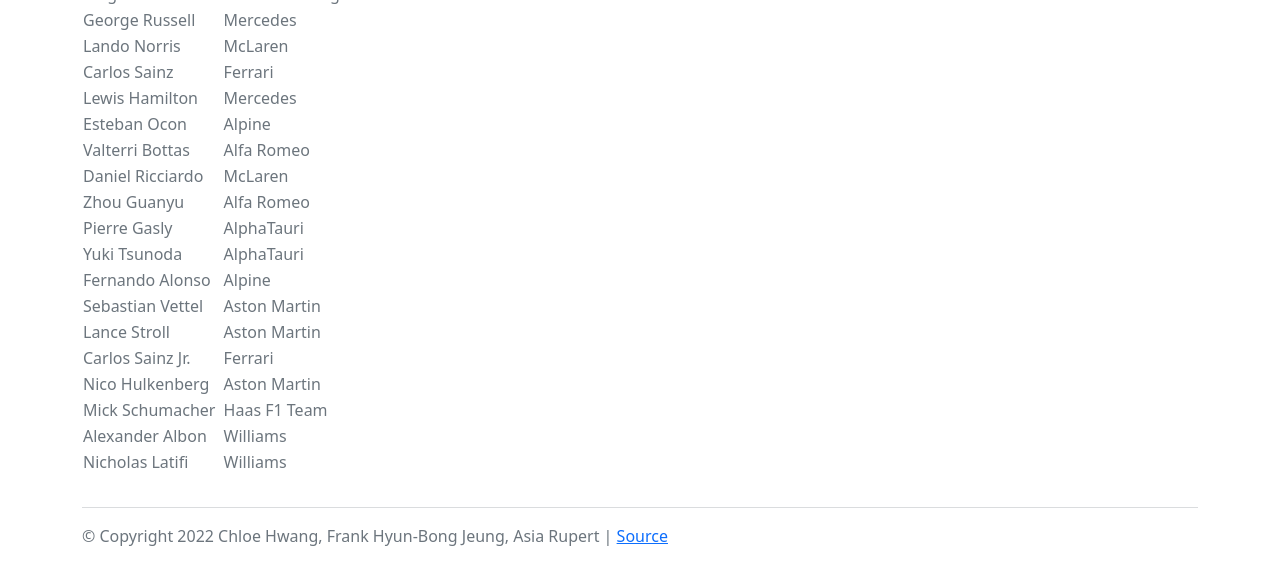
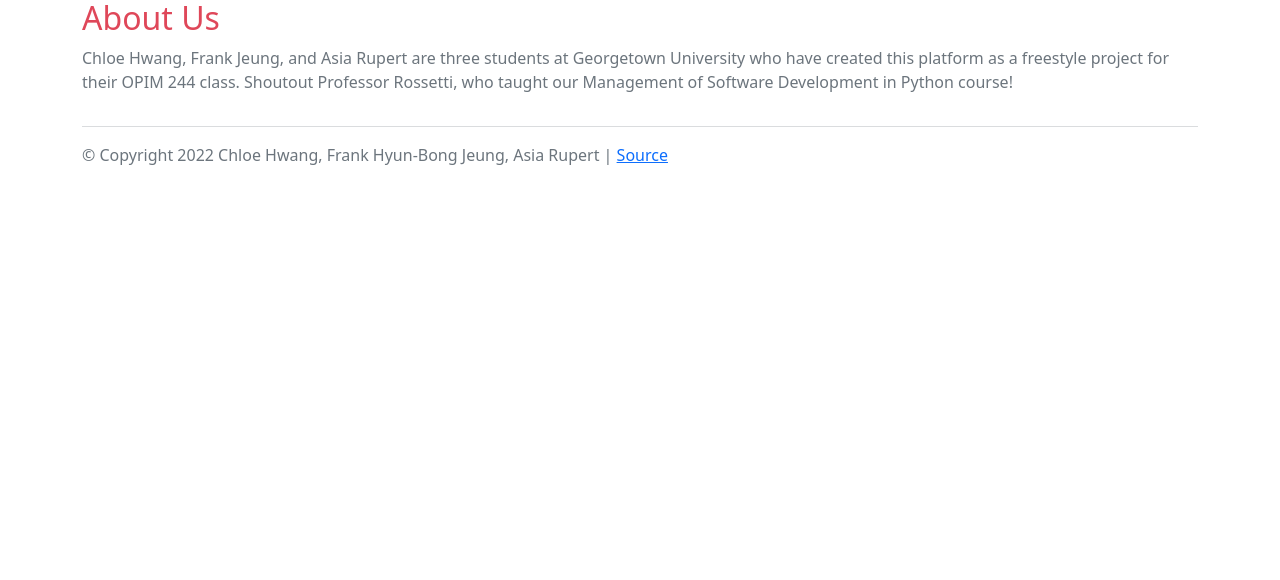
Before and after one commit to chloe-hwang/F1fever, a Flask app: page /about in a window 1280 px wide. Shown: the part 486-1066 px from the top of the page. After the commit the page ends 651 px from the top, so only its background shows below. Run offline with Flask 2, Linux system fonts and the light colour scheme.

Commit message:
Formats and Drivers File

```diff
--- a/web_app/templates/about.html
+++ b/web_app/templates/about.html
@@ -2,109 +2,25 @@
 
 {% block content %}
 
-    <h1>About Formula One Fever</h1>
+    <h1 style="color: #df4759;">About Formula One Fever</h1>
 
     <p>This project is designed to create a safe space for Formula 1 Fans to bet on which driver will win a given Grand Prix, and does NOT require real money to be wagered.
         Users can select a Grand Prix race to bet on, and input their bets on who will the winner be.
-        Users can also choose to invite other players to place wagers via email.
         After the Grand Prix race, this project will showcase the results of the race, such as driver rankings and race times.</p>
 
+    <img src="https://www.formula1.com/content/dam/fom-website/manual/Misc/2022manual/2022Races/EmiliaRomagnaGP/MicrosoftTeams-image%20(9).jpg" jsaction="load:XAeZkd;" jsname="HiaYvf" class="n3VNCb" alt="Are Ferrari ready to win the World Championship in 2022? | Formula 1®" data-noaft="1" style="width: 450px; height: 253.125px; margin: 0px;">
 
-    <h2>About Us</h2>
-<h2>Drivers and Manufacturers</h2>
-<p>Check out this season's official F1 line-up!</p>
-    <table>
-        <tr>
-            <th>Driver</th>
-            <th>&nbsp</th>
-            <th>Manufacturer</th>
-        </tr>
-        <tr>
-            <td>Charles Leclerc</td>
-            <th>&nbsp</th>
-            <td>Ferrari</td>
-        </tr>
-            <td>Max Verstappen</td>
-            <th>&nbsp</th>
-            <td>Red Bull Racing</td>
-        </tr>
-            <td>Sergio Perez</td>
-            <th>&nbsp</th>
-            <td>Red Bull Racing</td>
-        </tr>
-            <td>George Russell</td>
-            <th>&nbsp</th>
-            <td>Mercedes</td>
-        </tr>
-            <td>Lando Norris</td>
-            <th>&nbsp</th>
-            <td>McLaren</td>
-        </tr>
-            <td>Carlos Sainz</td>
-            <th>&nbsp</th>
-            <td>Ferrari</td>
-        </tr>
-            <td>Lewis Hamilton</td>
-            <th>&nbsp</th>
-            <td>Mercedes</td>
-        </tr>
-            <td>Esteban Ocon</td>
-            <th>&nbsp</th>
-            <td>Alpine</td>
-        </tr>
-            <td>Valterri Bottas</td>
-            <th>&nbsp</th>
-            <td>Alfa Romeo</td>
-        </tr>
-            <td>Daniel Ricciardo</td>
-            <th>&nbsp</th>
-            <td>McLaren</td>
-        </tr>
-            <td>Zhou Guanyu</td>
-            <th>&nbsp</th>
-            <td>Alfa Romeo</td>
-        </tr>
-            <td>Pierre Gasly</td>
-            <th>&nbsp</th>
-            <td>AlphaTauri</td>
-        </tr>
-            <td>Yuki Tsunoda</td>
-            <th>&nbsp</th>
-            <td>AlphaTauri</td>
-        </tr>
-            <td>Fernando Alonso</td>
-            <th>&nbsp</th>
-            <td>Alpine</td>
-        </tr>
-            <td>Sebastian Vettel</td>
-            <th>&nbsp</th>
-            <td>Aston Martin</td>
-        </tr>
-            <td>Lance Stroll</td>
-            <th>&nbsp</th>
-            <td>Aston Martin</td>
-        </tr>
-            <td>Carlos Sainz Jr.</td>
-            <th>&nbsp</th>
-            <td>Ferrari</td>
-        </tr>
-            <td>Nico Hulkenberg</td>
-            <th>&nbsp</th>
-            <td>Aston Martin</td>
-        </tr>
-            <td>Mick Schumacher</td>
-            <th>&nbsp</th>
-            <td>Haas F1 Team</td>
-        </tr>
-            <td>Alexander Albon</td>
-            <th>&nbsp</th>
-            <td>Williams</td>
-        </tr>
-            <td>Nicholas Latifi</td>
-            <th>&nbsp</th>
-            <td>Williams</td>
-        </tr>
-    </table>
+
+
+    <h2 style="color: #df4759;">About Us</h2>
+
+    <p>Chloe Hwang, Frank Jeung, and Asia Rupert are three students at Georgetown University who have created this platform as a freestyle project for their OPIM 244 class.
+        Shoutout Professor Rossetti, who taught our Management of Software Development in Python course!</p>
+
+
+
+
+
 
 
 {% endblock %}
--- a/web_app/templates/betting_form.html
+++ b/web_app/templates/betting_form.html
@@ -2,7 +2,7 @@
 
 {% block content %}
 
-    <h2>Bet now</h2>
+    <h2 style="color: #df4759;">Bet Now!</h2>
 
     <form action="/betting/results" method="POST">
 
--- a/web_app/templates/betting_results.html
+++ b/web_app/templates/betting_results.html
@@ -2,7 +2,7 @@
 
 {% block content %}
 
-    <h2>Race Results For The {{ results[0]["raceName"] }} {{ results[0]["season"] }} :</h2>
+    <h2 style="color: #df4759;">Race Results For The {{ results[0]["raceName"] }} {{ results[0]["season"] }} :</h2>
 
     <ul>
         {% for d in results[0]["Results"] %}
--- a/web_app/templates/drivers.html
+++ b/web_app/templates/drivers.html
@@ -2,8 +2,8 @@
 
 {% block content %}
 
-    <h2>Drivers and Manufacturers</h2>
-    <p>Check out this season's official F1 line-up!</p>
+    <h2 style="color: #df4759;">Drivers and Manufacturers</h2>
+    <p>Check out this season's official F1 line-up! For more information, head to the official <a href="https://www.formula1.com/"> F1 website.</a></p>
         <table>
             <tr>
                 <th>Driver</th>
--- a/web_app/templates/home.html
+++ b/web_app/templates/home.html
@@ -9,9 +9,10 @@
 </head>
 <body>
 
-    <h1>FORMULA 1 FEVER</h1>
+    <h1 style="color: #df4759;">FORMULA 1 FEVER</h1>
 
     <p>Upcoming Grand Prix: Miami, May 8 </p>
+    <img src="https://www.formula1.com/content/dam/fom-website/Upgrade/Miami/NEW%20Miami_Map.jpg" jsaction="load:XAeZkd;" jsname="HiaYvf" class="n3VNCb" alt="Miami Grand Prix to join F1 calendar in 2022, with exciting new circuit  planned | Formula 1®" data-noaft="1" style="width: 450px; height: 253.125px; margin: 0px;">
 
     <nav>
         <ul>
```
